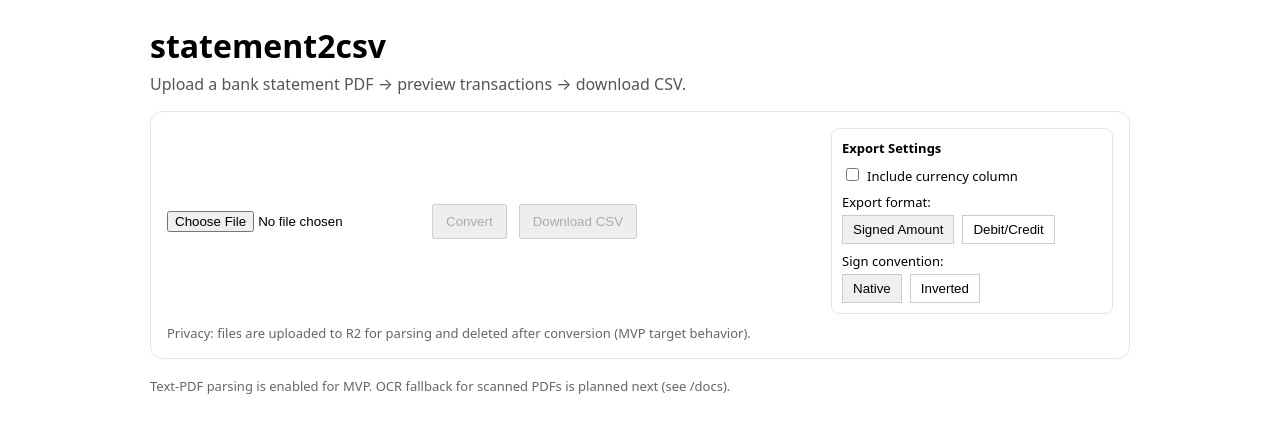
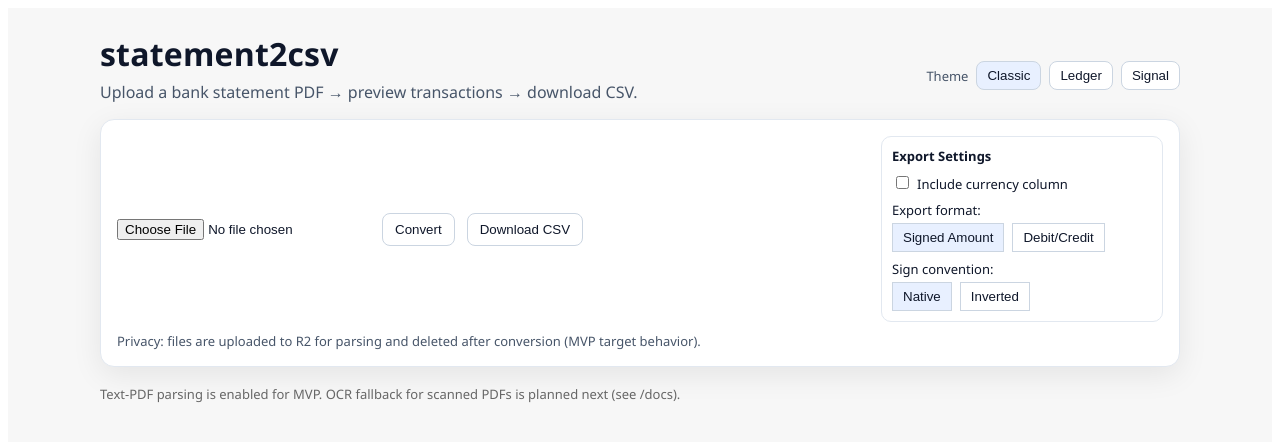
Before and after one commit to travist85/statement2csv, a React (Vite) app: page / in a window 1280 px wide. Shown: the top 442 px of the page. Built offline with nearby package versions, Linux system fonts and the light colour scheme.

Commit message:
Add in-app theme lab toggle with three visual styles

```diff
--- a/src/App.tsx
+++ b/src/App.tsx
@@ -32,6 +32,79 @@ type ExportRow = {
   credit?: number;
   currency?: string;
   balance?: number;
+};
+
+type ThemeName = "classic" | "ledger" | "signal";
+type Theme = {
+  pageBg: string;
+  pageFg: string;
+  panelBg: string;
+  panelBorder: string;
+  muted: string;
+  accent: string;
+  heading: string;
+  tableHeaderBg: string;
+  tableRowBorder: string;
+  tableRowAlt: string;
+  controlBg: string;
+  controlActiveBg: string;
+  controlBorder: string;
+  fontBody: string;
+  fontHeading: string;
+};
+
+const THEMES: Record<ThemeName, Theme> = {
+  classic: {
+    pageBg: "#f7f7f7",
+    pageFg: "#0f172a",
+    panelBg: "#ffffff",
+    panelBorder: "#e2e8f0",
+    muted: "#475569",
+    accent: "#1d4ed8",
+    heading: "#0f172a",
+    tableHeaderBg: "#f8fafc",
+    tableRowBorder: "#e2e8f0",
+    tableRowAlt: "#fbfdff",
+    controlBg: "#ffffff",
+    controlActiveBg: "#e8f0ff",
+    controlBorder: "#cbd5e1",
+    fontBody: "'IBM Plex Sans', 'Segoe UI', system-ui, sans-serif",
+    fontHeading: "'Space Grotesk', 'Segoe UI', system-ui, sans-serif",
+  },
+  ledger: {
+    pageBg: "#f3f4ee",
+    pageFg: "#1b1f1c",
+    panelBg: "#fcfcf8",
+    panelBorder: "#d2d8c8",
+    muted: "#50574c",
+    accent: "#335c3b",
+    heading: "#1e3423",
+    tableHeaderBg: "#f2f5ec",
+    tableRowBorder: "#d8ded0",
+    tableRowAlt: "#f9faf4",
+    controlBg: "#fbfcf6",
+    controlActiveBg: "#e7efe0",
+    controlBorder: "#bfcbb5",
+    fontBody: "'Source Sans 3', 'Segoe UI', system-ui, sans-serif",
+    fontHeading: "'Fraunces', Georgia, serif",
+  },
+  signal: {
+    pageBg: "#0b1220",
+    pageFg: "#dbe6ff",
+    panelBg: "#111b2e",
+    panelBorder: "#27344d",
+    muted: "#9cb1d9",
+    accent: "#22d3ee",
+    heading: "#f8fbff",
+    tableHeaderBg: "#122036",
+    tableRowBorder: "#24354f",
+    tableRowAlt: "#0f1a2d",
+    controlBg: "#13203a",
+    controlActiveBg: "#1b305a",
+    controlBorder: "#2d4164",
+    fontBody: "'Space Grotesk', 'Segoe UI', system-ui, sans-serif",
+    fontHeading: "'Sora', 'Segoe UI', system-ui, sans-serif",
+  },
 };
 
 async function getUploadUrl(file: File): Promise<{ uploadUrl: string; key: string }> {
@@ -135,6 +208,7 @@ export default function App() {
   const [includeCurrency, setIncludeCurrency] = useState(false);
   const [exportFormat, setExportFormat] = useState<ExportFormat>("signed");
   const [signConvention, setSignConvention] = useState<SignConvention>("native");
+  const [themeName, setThemeName] = useState<ThemeName>("classic");
 
   const exportOptions = useMemo(
     () => ({ includeCurrency, format: exportFormat, signConvention }),
@@ -150,6 +224,7 @@ export default function App() {
     () => (result?.transactions?.length ? toCsv(result.transactions, exportOptions) : ""),
     [result, exportOptions]
   );
+  const theme = THEMES[themeName];
 
   async function onConvert() {
     if (!file) return;
@@ -180,13 +255,37 @@ export default function App() {
   }
 
   return (
-    <div style={{ maxWidth: 980, margin: "24px auto", padding: "0 16px", fontFamily: "system-ui, -apple-system, Segoe UI, Roboto, Arial, sans-serif" }}>
-      <h1 style={{ marginBottom: 6 }}>statement2csv</h1>
-      <p style={{ marginTop: 0, color: "#555" }}>
+    <div style={{ background: `linear-gradient(180deg, ${theme.pageBg} 0%, ${theme.pageBg} 70%, ${theme.panelBg} 100%)`, minHeight: "100vh", color: theme.pageFg }}>
+      <div style={{ maxWidth: 1080, margin: "0 auto", padding: "24px 16px", fontFamily: theme.fontBody }}>
+      <div style={{ display: "flex", justifyContent: "space-between", alignItems: "center", gap: 12, flexWrap: "wrap" }}>
+        <div>
+          <h1 style={{ marginBottom: 6, marginTop: 0, fontFamily: theme.fontHeading, color: theme.heading, letterSpacing: 0.2 }}>statement2csv</h1>
+          <p style={{ marginTop: 0, color: theme.muted }}>
         Upload a bank statement PDF → preview transactions → download CSV.
       </p>
+        </div>
+        <div style={{ display: "flex", alignItems: "center", gap: 8 }}>
+          <span style={{ color: theme.muted, fontSize: 13 }}>Theme</span>
+          {(["classic", "ledger", "signal"] as ThemeName[]).map((name) => (
+            <button
+              key={name}
+              onClick={() => setThemeName(name)}
+              style={{
+                padding: "6px 10px",
+                borderRadius: 8,
+                border: `1px solid ${theme.controlBorder}`,
+                background: themeName === name ? theme.controlActiveBg : theme.controlBg,
+                color: theme.pageFg,
+                textTransform: "capitalize",
+              }}
+            >
+              {name}
+            </button>
+          ))}
+        </div>
+      </div>
 
-      <div style={{ border: "1px solid #e5e5e5", borderRadius: 12, padding: 16 }}>
+      <div style={{ border: `1px solid ${theme.panelBorder}`, borderRadius: 14, padding: 16, background: theme.panelBg, boxShadow: "0 8px 30px rgba(0,0,0,0.08)" }}>
         <div style={{ display: "flex", justifyContent: "space-between", gap: 16, flexWrap: "wrap" }}>
           <div style={{ display: "flex", gap: 12, alignItems: "center", flexWrap: "wrap" }}>
             <input
@@ -194,15 +293,15 @@ export default function App() {
               accept="application/pdf"
               onChange={(e) => setFile(e.target.files?.[0] ?? null)}
             />
-            <button disabled={!file || busy} onClick={onConvert} style={{ padding: "8px 12px" }}>
+            <button disabled={!file || busy} onClick={onConvert} style={{ padding: "8px 12px", borderRadius: 8, border: `1px solid ${theme.controlBorder}`, background: theme.controlBg, color: theme.pageFg }}>
               {busy ? "Converting…" : "Convert"}
             </button>
-            <button disabled={!csv} onClick={downloadCsv} style={{ padding: "8px 12px" }}>
+            <button disabled={!csv} onClick={downloadCsv} style={{ padding: "8px 12px", borderRadius: 8, border: `1px solid ${theme.controlBorder}`, background: theme.controlBg, color: theme.pageFg }}>
               Download CSV
             </button>
           </div>
 
-          <div style={{ minWidth: 260, border: "1px solid #e5e5e5", borderRadius: 8, padding: 10 }}>
+          <div style={{ minWidth: 260, border: `1px solid ${theme.panelBorder}`, borderRadius: 10, padding: 10, background: theme.controlBg }}>
             <div style={{ fontSize: 13, fontWeight: 600, marginBottom: 8 }}>Export Settings</div>
             <label style={{ display: "block", fontSize: 13, marginBottom: 8 }}>
               <input
@@ -221,8 +320,9 @@ export default function App() {
                 onClick={() => setExportFormat("signed")}
                 style={{
                   padding: "6px 10px",
-                  border: "1px solid #ccc",
-                  background: exportFormat === "signed" ? "#f0f0f0" : "#fff",
+                  border: `1px solid ${theme.controlBorder}`,
+                  background: exportFormat === "signed" ? theme.controlActiveBg : theme.controlBg,
+                  color: theme.pageFg,
                 }}
               >
                 Signed Amount
@@ -231,8 +331,9 @@ export default function App() {
                 onClick={() => setExportFormat("split")}
                 style={{
                   padding: "6px 10px",
-                  border: "1px solid #ccc",
-                  background: exportFormat === "split" ? "#f0f0f0" : "#fff",
+                  border: `1px solid ${theme.controlBorder}`,
+                  background: exportFormat === "split" ? theme.controlActiveBg : theme.controlBg,
+                  color: theme.pageFg,
                 }}
               >
                 Debit/Credit
@@ -246,8 +347,9 @@ export default function App() {
                 onClick={() => setSignConvention("native")}
                 style={{
                   padding: "6px 10px",
-                  border: "1px solid #ccc",
-                  background: signConvention === "native" ? "#f0f0f0" : "#fff",
+                  border: `1px solid ${theme.controlBorder}`,
+                  background: signConvention === "native" ? theme.controlActiveBg : theme.controlBg,
+                  color: theme.pageFg,
                 }}
               >
                 Native
@@ -256,8 +358,9 @@ export default function App() {
                 onClick={() => setSignConvention("inverted")}
                 style={{
                   padding: "6px 10px",
-                  border: "1px solid #ccc",
-                  background: signConvention === "inverted" ? "#f0f0f0" : "#fff",
+                  border: `1px solid ${theme.controlBorder}`,
+                  background: signConvention === "inverted" ? theme.controlActiveBg : theme.controlBg,
+                  color: theme.pageFg,
                 }}
               >
                 Inverted
@@ -266,7 +369,7 @@ export default function App() {
           </div>
         </div>
 
-        <div style={{ marginTop: 10, color: "#666", fontSize: 13 }}>
+        <div style={{ marginTop: 10, color: theme.muted, fontSize: 13 }}>
           Privacy: files are uploaded to R2 for parsing and deleted after conversion (MVP target behavior).
         </div>
 
@@ -292,52 +395,52 @@ export default function App() {
             <div style={{ marginTop: 12, overflowX: "auto" }}>
               <table style={{ width: "100%", borderCollapse: "collapse" }}>
                 <thead>
-                  <tr>
-                    <th style={{ textAlign: "left", borderBottom: "1px solid #ddd", padding: "8px" }}>Date</th>
-                    <th style={{ textAlign: "left", borderBottom: "1px solid #ddd", padding: "8px" }}>Description</th>
+                  <tr style={{ background: theme.tableHeaderBg }}>
+                    <th style={{ textAlign: "left", borderBottom: `1px solid ${theme.tableRowBorder}`, padding: "8px" }}>Date</th>
+                    <th style={{ textAlign: "left", borderBottom: `1px solid ${theme.tableRowBorder}`, padding: "8px" }}>Description</th>
                     {exportFormat === "split" ? (
                       <>
-                        <th style={{ textAlign: "right", borderBottom: "1px solid #ddd", padding: "8px" }}>Debit</th>
-                        <th style={{ textAlign: "right", borderBottom: "1px solid #ddd", padding: "8px" }}>Credit</th>
+                        <th style={{ textAlign: "right", borderBottom: `1px solid ${theme.tableRowBorder}`, padding: "8px" }}>Debit</th>
+                        <th style={{ textAlign: "right", borderBottom: `1px solid ${theme.tableRowBorder}`, padding: "8px" }}>Credit</th>
                       </>
                     ) : (
-                      <th style={{ textAlign: "right", borderBottom: "1px solid #ddd", padding: "8px" }}>Amount</th>
+                      <th style={{ textAlign: "right", borderBottom: `1px solid ${theme.tableRowBorder}`, padding: "8px" }}>Amount</th>
                     )}
                     {includeCurrency ? (
-                      <th style={{ textAlign: "left", borderBottom: "1px solid #ddd", padding: "8px" }}>Currency</th>
+                      <th style={{ textAlign: "left", borderBottom: `1px solid ${theme.tableRowBorder}`, padding: "8px" }}>Currency</th>
                     ) : null}
-                    <th style={{ textAlign: "right", borderBottom: "1px solid #ddd", padding: "8px" }}>Balance</th>
+                    <th style={{ textAlign: "right", borderBottom: `1px solid ${theme.tableRowBorder}`, padding: "8px" }}>Balance</th>
                   </tr>
                 </thead>
                 <tbody>
                   {previewRows.slice(0, 50).map((t, idx) => (
-                    <tr key={idx}>
-                      <td style={{ borderBottom: "1px solid #f0f0f0", padding: "8px", whiteSpace: "nowrap" }}>{t.date}</td>
-                      <td style={{ borderBottom: "1px solid #f0f0f0", padding: "8px" }}>{t.description}</td>
+                    <tr key={idx} style={{ background: idx % 2 ? theme.tableRowAlt : "transparent" }}>
+                      <td style={{ borderBottom: `1px solid ${theme.tableRowBorder}`, padding: "8px", whiteSpace: "nowrap" }}>{t.date}</td>
+                      <td style={{ borderBottom: `1px solid ${theme.tableRowBorder}`, padding: "8px" }}>{t.description}</td>
                       {exportFormat === "split" ? (
                         <>
-                          <td style={{ borderBottom: "1px solid #f0f0f0", padding: "8px", textAlign: "right" }}>
+                          <td style={{ borderBottom: `1px solid ${theme.tableRowBorder}`, padding: "8px", textAlign: "right", color: theme.accent, fontVariantNumeric: "tabular-nums" }}>
                             {t.debit != null ? t.debit.toFixed(2) : ""}
                           </td>
-                          <td style={{ borderBottom: "1px solid #f0f0f0", padding: "8px", textAlign: "right" }}>
+                          <td style={{ borderBottom: `1px solid ${theme.tableRowBorder}`, padding: "8px", textAlign: "right", color: theme.accent, fontVariantNumeric: "tabular-nums" }}>
                             {t.credit != null ? t.credit.toFixed(2) : ""}
                           </td>
                         </>
                       ) : (
-                        <td style={{ borderBottom: "1px solid #f0f0f0", padding: "8px", textAlign: "right" }}>
+                        <td style={{ borderBottom: `1px solid ${theme.tableRowBorder}`, padding: "8px", textAlign: "right", color: theme.accent, fontVariantNumeric: "tabular-nums" }}>
                           {t.amount != null ? t.amount.toFixed(2) : ""}
                         </td>
                       )}
                       {includeCurrency ? (
-                        <td style={{ borderBottom: "1px solid #f0f0f0", padding: "8px" }}>{t.currency ?? ""}</td>
+                        <td style={{ borderBottom: `1px solid ${theme.tableRowBorder}`, padding: "8px" }}>{t.currency ?? ""}</td>
                       ) : null}
-                      <td style={{ borderBottom: "1px solid #f0f0f0", padding: "8px", textAlign: "right" }}>{t.balance != null ? t.balance.toFixed(2) : ""}</td>
+                      <td style={{ borderBottom: `1px solid ${theme.tableRowBorder}`, padding: "8px", textAlign: "right", fontVariantNumeric: "tabular-nums" }}>{t.balance != null ? t.balance.toFixed(2) : ""}</td>
                     </tr>
                   ))}
                 </tbody>
               </table>
               {result.transactions.length > 50 && (
-                <div style={{ marginTop: 8, color: "#666", fontSize: 13 }}>
+                <div style={{ marginTop: 8, color: theme.muted, fontSize: 13 }}>
                   Showing first 50 rows.
                 </div>
               )}
@@ -356,6 +459,7 @@ export default function App() {
       <div style={{ marginTop: 18, color: "#666", fontSize: 13 }}>
         Text-PDF parsing is enabled for MVP. OCR fallback for scanned PDFs is planned next (see /docs).
       </div>
+      </div>
     </div>
   );
 }
```
Also changed, not shown: eslint.config.js (+10 -0 lines).
